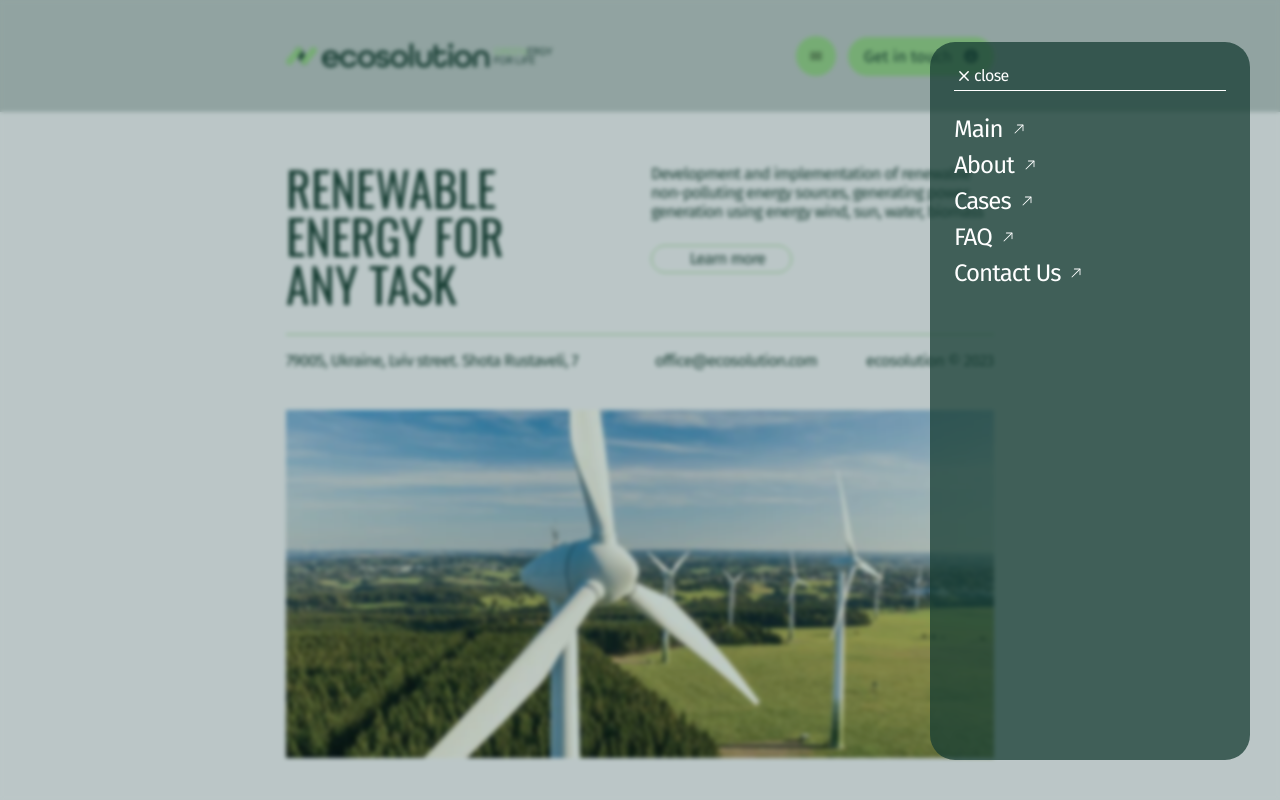
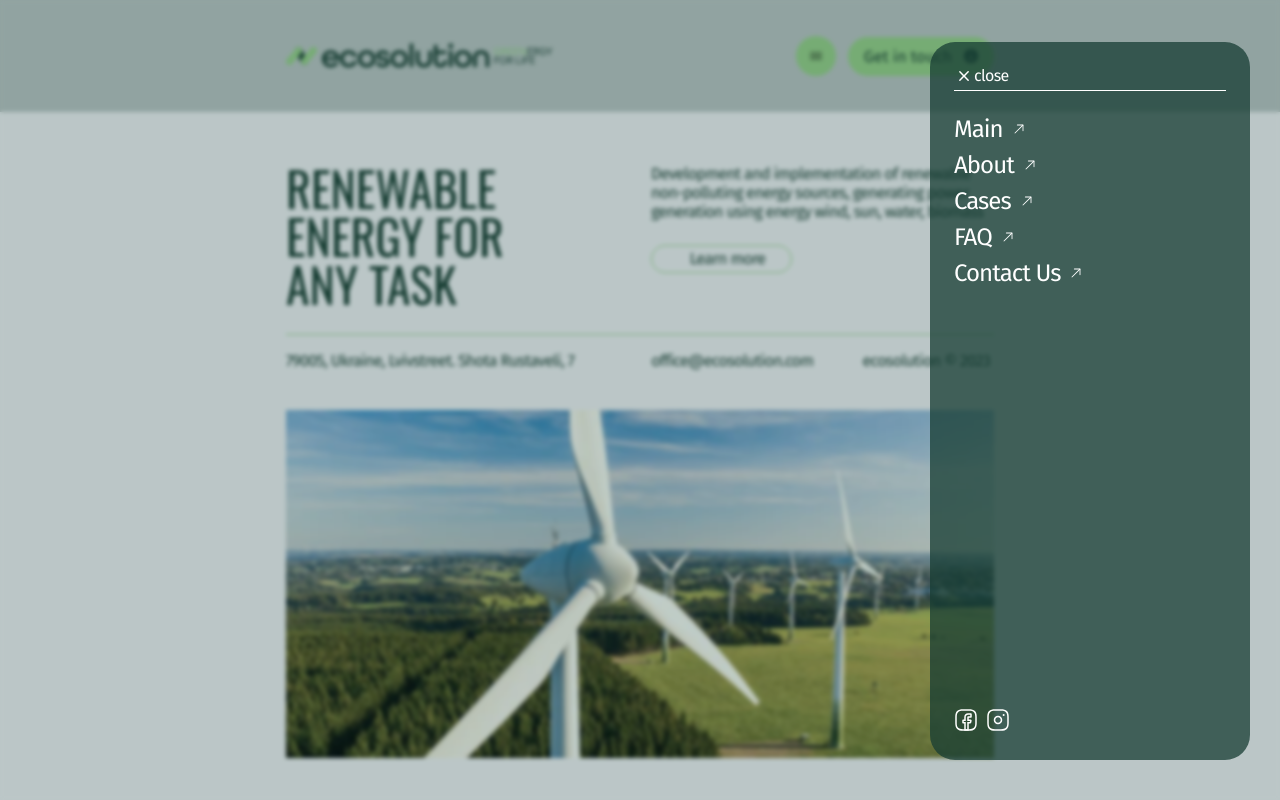
Before and after one commit to kozhushna/ecosolution, a React (Create React App) app: page / in a window 1280 px wide. Both pictures are taken after a click on the button 815 px from the left and 56 px from the top of the page. Shown: the top 800 px of the page. Built offline with nearby package versions, Linux system fonts and the light colour scheme.

Commit message:
Add contacts

```diff
--- a/src/App.jsx
+++ b/src/App.jsx
@@ -1,4 +1,5 @@
 import { Cases } from 'components/Cases/Cases';
+import { ContactUs } from 'components/ContactUs/ContactUs';
 import { Electricity } from 'components/Electricity/Electricity';
 import { Faq } from 'components/Faq/Faq';
 import { Header } from 'components/Header/Header';
@@ -15,6 +16,7 @@ function App() {
         <Electricity />
         <Cases />
         <Faq />
+        <ContactUs />
       </main>
     </>
   );
--- a/src/App.styled.js
+++ b/src/App.styled.js
@@ -9,10 +9,6 @@ export const Section = styled.section`
       display: block;
       height: 112px;
       margin-top: -112px;
-      /* @media screen and (${props => props.theme.devices.tablet}) {
-        height: 80px;
-        margin-top: -80px;
-      } */
     }
   }
 
--- a/src/Navigation/Menu.jsx
+++ b/src/Navigation/Menu.jsx
@@ -2,10 +2,12 @@ import { NavigationLink } from './NavigationLink';
 import { Svg } from 'components/SvgIcon/SvgIcon';
 import {
   CloseButton,
+  ContentWrapper,
   MenuContent,
   NavigationItem,
   NavigationList,
 } from './Menu.styled';
+import { Sosial } from 'components/Sosial/Sosial';
 
 export const Menu = ({ close }) => {
   return (
@@ -17,6 +19,7 @@ export const Menu = ({ close }) => {
 
         <span>close</span>
       </CloseButton>
+      <ContentWrapper>
         <nav>
           <NavigationList>
             <NavigationItem>
@@ -36,6 +39,9 @@ export const Menu = ({ close }) => {
             </NavigationItem>
           </NavigationList>
         </nav>
+
+        <Sosial place="menu" />
+      </ContentWrapper>
     </MenuContent>
   );
 };
--- a/src/Navigation/Menu.styled.js
+++ b/src/Navigation/Menu.styled.js
@@ -5,7 +5,7 @@ export const MenuContent = styled.div`
   top: 36px;
   right: 50%;
   width: 100%;
-  height: calc(100vh - 72px);
+  height: calc(100svh - 72px);
   max-width: 320px;
   padding: 24px;
 
@@ -17,7 +17,7 @@ export const MenuContent = styled.div`
     top: 42px;
     right: 30px;
     transform: translate(0);
-    height: calc(100vh - 82px);
+    height: calc(100svh - 82px);
   }
 
   @media screen and (${props => props.theme.devices.desktop}) {
@@ -83,3 +83,10 @@ export const NavigationItem = styled.li`
     fill: ${props => props.theme.colors.accent};
   }
 `;
+
+export const ContentWrapper = styled.div`
+  display: flex;
+  flex-direction: column;
+  justify-content: space-between;
+  height: calc(100% - 24px);
+`;
--- a/src/components/ContactInfo/ContactInfo.jsx
+++ b/src/components/ContactInfo/ContactInfo.jsx
@@ -9,7 +9,7 @@ export const ContactInfo = () => {
           target="_blank"
           rel="noopener noreferrer nofollow "
         >
-          79005, Ukraine, Lviv street. Shota Rustaveli, 7
+          79005, Ukraine, Lvivstreet. Shota Rustaveli, 7
         </ContactLink>
       </ContactItem>
       <ContactItem>
--- a/src/components/ContactInfo/ContactInfo.styled.js
+++ b/src/components/ContactInfo/ContactInfo.styled.js
@@ -41,7 +41,7 @@ export const ContactItem = styled.li`
     }
 
     &:nth-of-type(2) {
-      margin-right: 166px;
+      margin-right: 167px;
     }
   }
 `;
--- /dev/null
+++ b/src/components/ContactUs/ContactUs.jsx
@@ -0,0 +1,42 @@
+import { Container, Section, SectionTitle } from 'App.styled';
+import { Sosial } from 'components/Sosial/Sosial';
+import { Svg } from 'components/SvgIcon/SvgIcon';
+
+export const ContactUs = () => {
+  return (
+    <Section id="contacts">
+      <Container>
+        <SectionTitle>Contact us</SectionTitle>
+        <ul>
+          <li>
+            <p>Phone:</p>
+            <Svg w={24} h={24} icon="call" />
+            <a href="tel:+380981234567">38 (098) 12 34 567</a>
+            <Svg w={24} h={24} icon="call" />
+            <a href="tel:+380931234567">38 (093) 12 34 567</a>
+          </li>
+          <li>
+            <p>E-mail:</p>
+            <Svg w={24} h={24} icon="sms" />
+            <a href="mailto:office@ecosolution.com">office@ecosolution.com</a>
+          </li>
+          <li>
+            <p>Address:</p>
+            <Svg w={24} h={24} icon="map" />
+            <a
+              href="https://maps.app.goo.gl/eabvF4ZeJ3889H5v9"
+              target="_blank"
+              rel="noopener noreferrer nofollow "
+            >
+              79005, Ukraine, Lvivstreet. Shota Rustaveli, 7
+            </a>
+          </li>
+          <li>
+            <p>Social Networks:</p>
+            <Sosial />
+          </li>
+        </ul>
+      </Container>
+    </Section>
+  );
+};
--- /dev/null
+++ b/src/components/ContactUs/ContactUs.styled.js
@@ -0,0 +1 @@
+import styled from '@emotion/styled';
--- a/src/components/Header/Header.styled.js
+++ b/src/components/Header/Header.styled.js
@@ -86,5 +86,4 @@ export const ButtonHolder = styled.div`
   display: flex;
   gap: 12px;
   align-items: center;
-  /* width: 100%; */
 `;
--- /dev/null
+++ b/src/components/Sosial/Sosial.jsx
@@ -0,0 +1,29 @@
+import { Svg } from 'components/SvgIcon/SvgIcon';
+import { SosialItem, SosialLink, Sosiallist } from './Sosial.styled';
+
+export const Sosial = ({ place }) => {
+  return (
+    <Sosiallist>
+      <SosialItem>
+        <SosialLink
+          href="https://facebook.com"
+          target="_blank"
+          rel="noopener noreferrer nofollow "
+          className={place}
+        >
+          <Svg w={24} h={24} icon="facebook" />
+        </SosialLink>
+      </SosialItem>
+      <SosialItem>
+        <SosialLink
+          href="https://instagram.com"
+          target="_blank"
+          rel="noopener noreferrer nofollow "
+          className={place}
+        >
+          <Svg w={24} h={24} icon="instagram" />
+        </SosialLink>
+      </SosialItem>
+    </Sosiallist>
+  );
+};
--- /dev/null
+++ b/src/components/Sosial/Sosial.styled.js
@@ -0,0 +1,23 @@
+import styled from '@emotion/styled';
+
+export const Sosiallist = styled.ul`
+  display: flex;
+  gap: 8px;
+  align-items: center;
+`;
+
+export const SosialItem = styled.li``;
+
+export const SosialLink = styled.a`
+  fill: ${props => props.theme.colors.primary};
+  transition: fill ${props => props.theme.baseTransition};
+
+  &.menu {
+    fill: ${props => props.theme.colors.white};
+  }
+
+  &:hover,
+  &:focus {
+    fill: ${props => props.theme.colors.accent};
+  }
+`;
```
Lines whose indentation alone changed are shown as unchanged.
